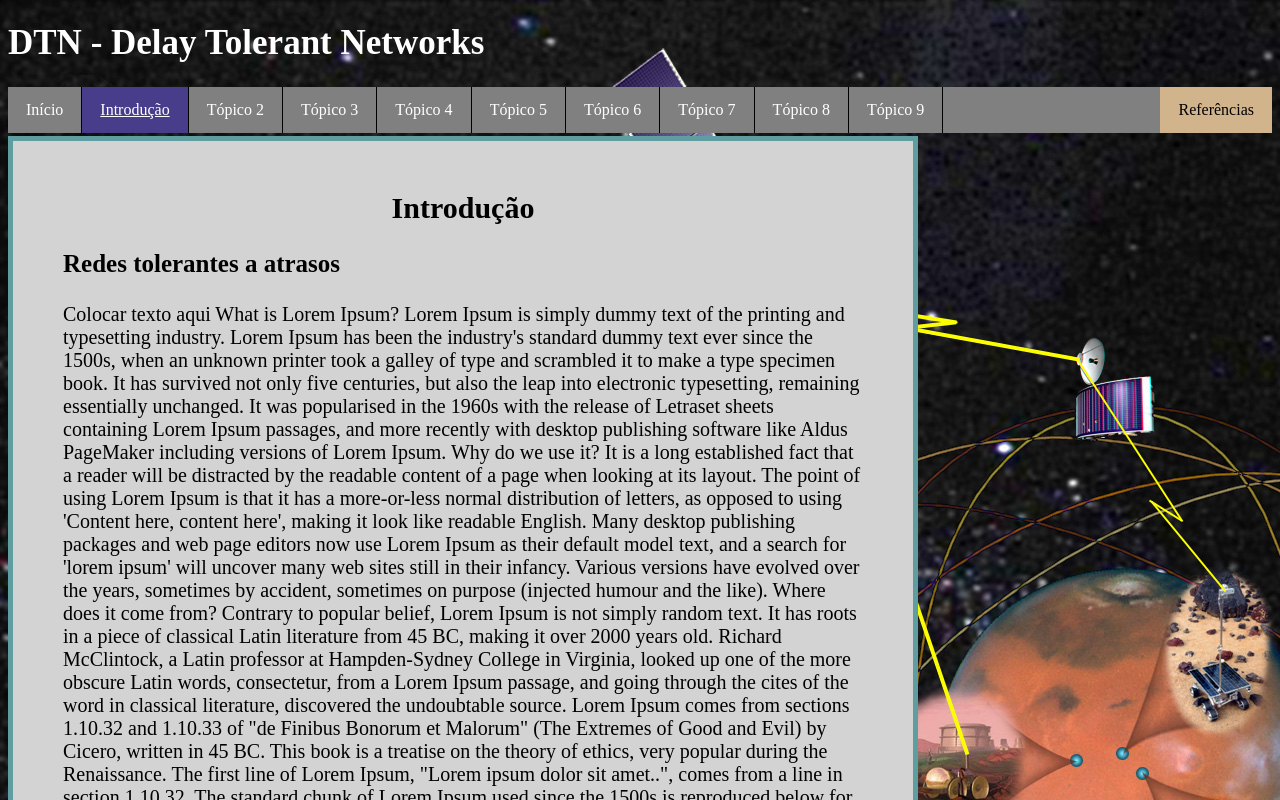
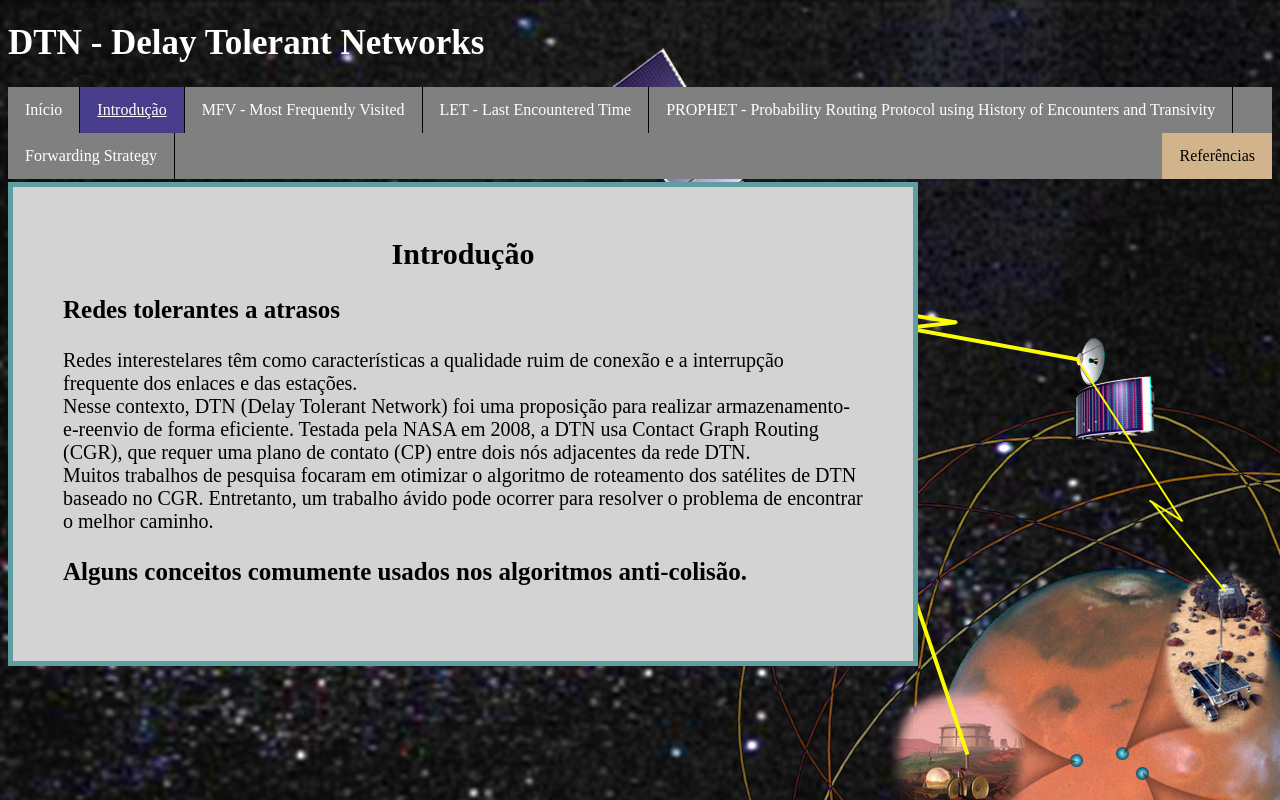
Before and after one commit to TSaytson/trabalho-redes2, a plain HTML site: page introduction.html in a window 1280 px wide. Shown: the top 800 px of the page. Drawn offline with Linux system fonts and the light colour scheme.

Commit message:
Inclusao forwarding strategy

```diff
--- a/index.css
+++ b/index.css
@@ -78,7 +78,7 @@ p {
         display: block;
         color:white;
         text-align: center;
-        padding: 14px 18px;
+        padding: 14px 17px;
         text-decoration: none;
     }
     .active {
--- a/introduction.html
+++ b/introduction.html
@@ -11,104 +11,36 @@
     <ul>
         <li><a href="index.html">Início</a></li>
         <li><a class="active" href="introduction.html">Introdução</a></li>
-        <li><a href="">Tópico 2</a></li>
-        <li><a href="">Tópico 3</a></li>
-        <li><a href="">Tópico 4</a></li>
-        <li><a href="">Tópico 5</a></li>
-        <li><a href="">Tópico 6</a></li>
-        <li><a href="">Tópico 7</a></li>
-        <li><a href="">Tópico 8</a></li>
-        <li><a href="">Tópico 9</a></li>
+        <li><a href="mfv.html">MFV - Most Frequently Visited</a></li>
+        <li><a href="let.html">LET - Last Encountered Time</a></li>
+        <li><a href="prophet.html">PROPHET - Probability Routing Protocol using History of Encounters and Transivity</a></li>
+        <li><a href="forwarding.html">Forwarding Strategy</a></li>
         <li style="float:right"><a class="references" href="references.html">Referências</a></li>
     </ul>
 
     <div class="left">
         <h2>Introdução</h2>
             <h3>Redes tolerantes a atrasos<br></h3>
-            <p>Colocar texto aqui
-                What is Lorem Ipsum?
-                Lorem Ipsum is simply dummy text of the printing
-                and typesetting industry. Lorem Ipsum has been
-                the industry's standard dummy text ever since
-                the 1500s, when an unknown printer took a galley
-                of type and scrambled it to make a type specimen
-                book. It has survived not only five centuries,
-                but also the leap into electronic typesetting,
-                remaining essentially unchanged. It was
-                popularised in the 1960s with the release of
-                Letraset sheets containing Lorem Ipsum passages,
-                and more recently with desktop publishing software
-                like Aldus PageMaker including versions of
-                Lorem Ipsum.
-
-                Why do we use it?
-                It is a long established fact that a reader
-                will be distracted by the readable content
-                of a page when looking at its layout.
-                The point of using Lorem Ipsum is that it
-                has a more-or-less normal distribution of
-                letters, as opposed to using 'Content here,
-                content here', making it look like readable
-                English. Many desktop publishing packages
-                and web page editors now use Lorem Ipsum as
-                their default model text, and a search for
-                'lorem ipsum' will uncover many web sites
-                still in their infancy. Various versions
-                have evolved over the years, sometimes by
-                accident, sometimes on purpose
-                (injected humour and the like).
-
-                Where does it come from?
-
-                Contrary to popular belief, Lorem Ipsum is
-                not simply random text. It has roots in a
-                piece of classical Latin literature
-                from 45 BC, making it over 2000 years old.
-                Richard McClintock, a Latin professor at
-                Hampden-Sydney College in Virginia, looked
-                up one of the more obscure Latin words,
-                consectetur, from a Lorem Ipsum passage,
-                and going through the cites of the word in
-                classical literature, discovered the
-                undoubtable source. Lorem Ipsum comes from
-                sections 1.10.32 and 1.10.33 of "de
-                Finibus Bonorum et Malorum"
-                (The Extremes of Good and Evil) by Cicero,
-                written in 45 BC. This book is a treatise
-                on the theory of ethics, very popular
-                during the Renaissance. The first line of
-                Lorem Ipsum, "Lorem ipsum dolor sit amet..",
-                comes from a line in section 1.10.32.
-                The standard chunk of Lorem Ipsum used since
-                the 1500s is reproduced below for those
-                interested. Sections 1.10.32 and 1.10.33
-                from "de Finibus Bonorum et Malorum" by
-                Cicero are also reproduced in their exact
-                original form, accompanied by English
-                versions from the 1914 translation by
-                H. Rackham.
-                Where can I get some?
-                There are many variations of passages of
-                Lorem Ipsum available, but the majority
-                have suffered alteration in some form,
-                by injected humour, or randomised words
-                which don't look even slightly believable.
-                If you are going to use a passage of
-                Lorem Ipsum, you need to be sure there
-                isn't anything embarrassing hidden in the
-                middle of text. All the Lorem Ipsum
-                generators on the Internet tend to repeat
-                predefined chunks as necessary, making
-                this the first true generator on the Internet.
-                It uses a dictionary of over 200 Latin words,
-                combined with a handful of model sentence
-                structures, to generate Lorem Ipsum which
-                looks reasonable. The generated Lorem Ipsum
-                is therefore always free from repetition,
-                injected humour, or non-characteristic words
-                etc.
+            <p>Redes interestelares têm como
+                características a qualidade ruim de conexão
+                e a interrupção frequente dos enlaces e
+                das estações.<br>
+                Nesse contexto, DTN (Delay Tolerant Network)
+                foi uma proposição para realizar
+                armazenamento-e-reenvio de forma eficiente.
+                Testada pela NASA em 2008, a DTN usa
+                Contact Graph Routing (CGR), que requer
+                uma plano de contato (CP) entre dois nós
+                adjacentes da rede DTN.<br>
+                Muitos trabalhos de pesquisa focaram em
+                otimizar o algoritmo de roteamento dos
+                satélites de DTN baseado no CGR. Entretanto,
+                um trabalho ávido pode ocorrer para resolver
+                o problema de encontrar o melhor caminho.<br>
+                <h3>Alguns conceitos comumente usados
+                    nos algoritmos anti-colisão.
+                </h3>
             </p>
-            </h3>
     </div>
 </body>
 
```
Also changed, not shown: forwarding.html (added, +67 -0 lines), index.html (+2 -13 lines), mfv.html (added, +29 -0 lines), references.html (+4 -8 lines).
